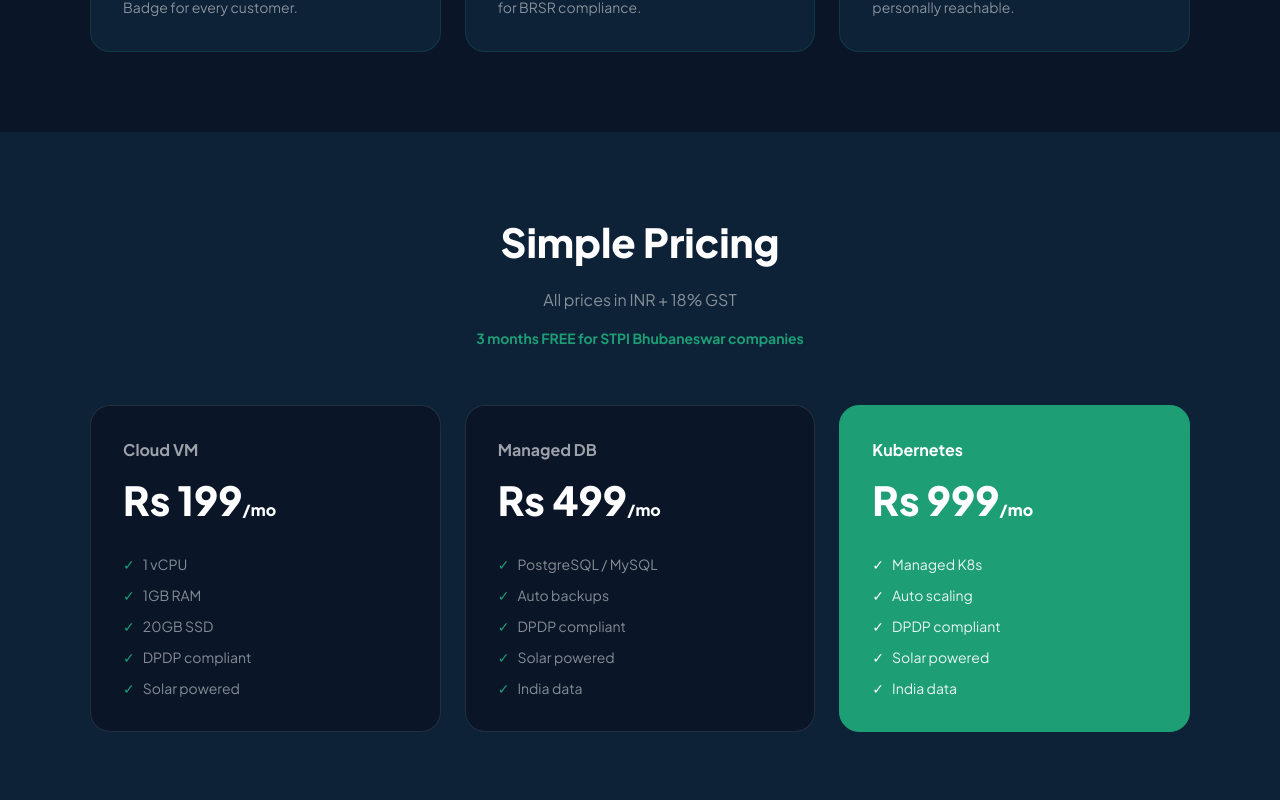
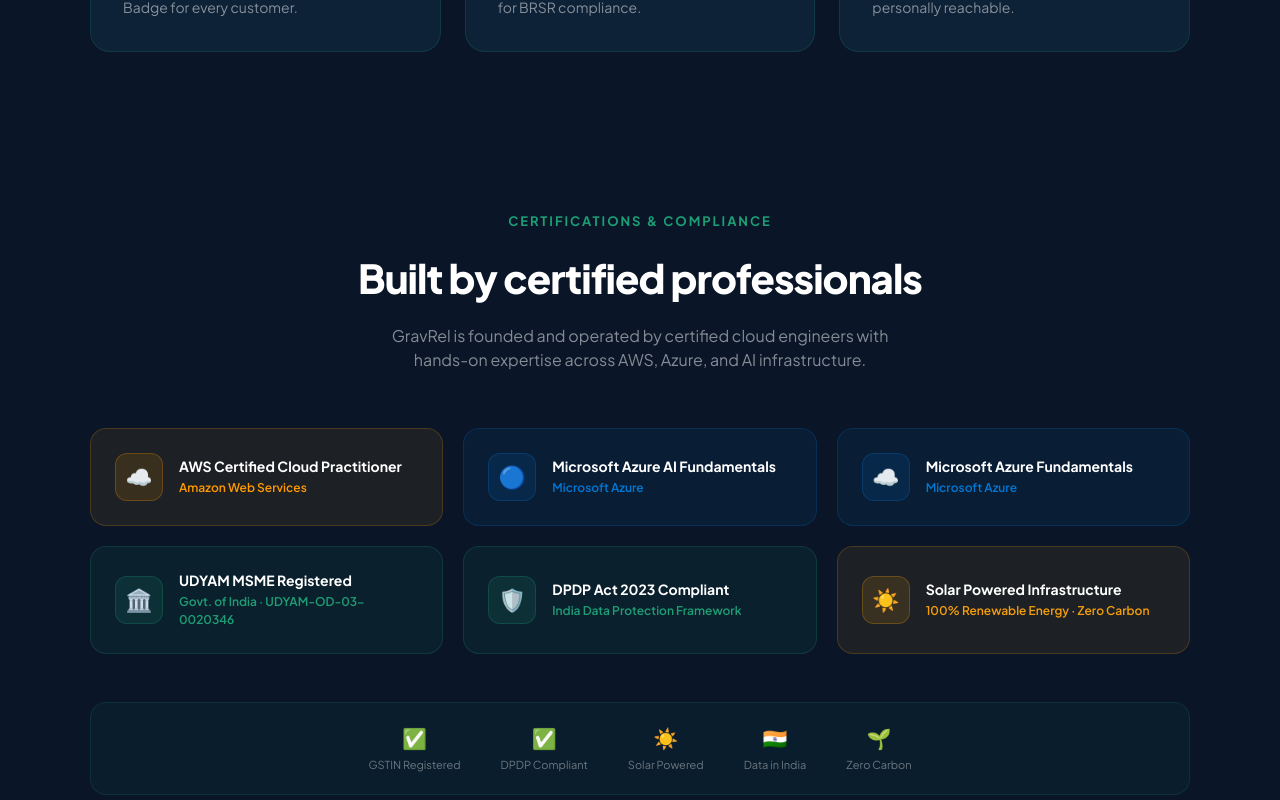
Before and after one commit to yourcloud-in/yourcloud-web, a Next.js app: page / in a window 1280 px wide. Shown: the part 1500-2300 px from the top of the page. Built offline with nearby package versions, Linux system fonts and the light colour scheme.

Commit message:
feat: Priority 3 - blog, certifications, homepage updated

```diff
--- /dev/null
+++ b/src/app/CertificationsSection.tsx
@@ -0,0 +1,173 @@
+'use client'
+
+import { motion, useReducedMotion } from 'motion/react'
+
+const certs = [
+  {
+    icon: '☁️',
+    name: 'AWS Certified Cloud Practitioner',
+    issuer: 'Amazon Web Services',
+    color: '#FF9900',
+    bg: 'rgba(255,153,0,0.08)',
+    border: 'rgba(255,153,0,0.2)',
+  },
+  {
+    icon: '🔵',
+    name: 'Microsoft Azure AI Fundamentals',
+    issuer: 'Microsoft Azure',
+    color: '#0078D4',
+    bg: 'rgba(0,120,212,0.08)',
+    border: 'rgba(0,120,212,0.2)',
+  },
+  {
+    icon: '☁️',
+    name: 'Microsoft Azure Fundamentals',
+    issuer: 'Microsoft Azure',
+    color: '#0078D4',
+    bg: 'rgba(0,120,212,0.08)',
+    border: 'rgba(0,120,212,0.2)',
+  },
+  {
+    icon: '🏛️',
+    name: 'UDYAM MSME Registered',
+    issuer: 'Govt. of India · UDYAM-OD-03-0020346',
+    color: '#1D9E75',
+    bg: 'rgba(29,158,117,0.08)',
+    border: 'rgba(29,158,117,0.2)',
+  },
+  {
+    icon: '🛡️',
+    name: 'DPDP Act 2023 Compliant',
+    issuer: 'India Data Protection Framework',
+    color: '#1D9E75',
+    bg: 'rgba(29,158,117,0.08)',
+    border: 'rgba(29,158,117,0.2)',
+  },
+  {
+    icon: '☀️',
+    name: 'Solar Powered Infrastructure',
+    issuer: '100% Renewable Energy · Zero Carbon',
+    color: '#F59E0B',
+    bg: 'rgba(245,158,11,0.08)',
+    border: 'rgba(245,158,11,0.2)',
+  },
+]
+
+export function CertificationsSection() {
+  const reduce = useReducedMotion()
+
+  return (
+    <section style={{ background: '#0A1628', padding: '80px 24px' }}>
+      <div style={{ maxWidth: 1100, margin: '0 auto' }}>
+
+        {/* Header */}
+        <motion.div
+          initial={reduce ? {} : { opacity: 0, y: 20 }}
+          whileInView={{ opacity: 1, y: 0 }}
+          transition={{ duration: 0.5 }}
+          style={{ textAlign: 'center', marginBottom: 56 }}
+        >
+          <div style={{
+            fontSize: 13, color: '#1D9E75', fontWeight: 700,
+            letterSpacing: '0.15em', textTransform: 'uppercase', marginBottom: 16
+          }}>
+            Certifications & Compliance
+          </div>
+          <h2 style={{
+            fontSize: 40, fontWeight: 800, color: '#fff',
+            marginBottom: 16, letterSpacing: -1
+          }}>
+            Built by certified professionals
+          </h2>
+          <p style={{ fontSize: 16, color: 'rgba(255,255,255,0.5)', maxWidth: 520, margin: '0 auto' }}>
+            GravRel is founded and operated by certified cloud engineers
+            with hands-on expertise across AWS, Azure, and AI infrastructure.
+          </p>
+        </motion.div>
+
+        {/* Certifications Grid */}
+        <div style={{
+          display: 'grid',
+          gridTemplateColumns: 'repeat(3, 1fr)',
+          gap: 20,
+        }}>
+          {certs.map((cert, i) => (
+            <motion.div
+              key={i}
+              initial={reduce ? {} : { opacity: 0, y: 20 }}
+              whileInView={{ opacity: 1, y: 0 }}
+              transition={{ delay: i * 0.08 }}
+              whileHover={reduce ? {} : { y: -3, scale: 1.01 }}
+              style={{
+                background: cert.bg,
+                border: `1px solid ${cert.border}`,
+                borderRadius: 16,
+                padding: '24px',
+                display: 'flex',
+                alignItems: 'center',
+                gap: 16,
+              }}
+            >
+              <div style={{
+                width: 48, height: 48, borderRadius: 12,
+                background: `${cert.color}20`,
+                border: `1px solid ${cert.color}40`,
+                display: 'flex', alignItems: 'center',
+                justifyContent: 'center', fontSize: 22,
+                flexShrink: 0,
+              }}>
+                {cert.icon}
+              </div>
+              <div>
+                <div style={{
+                  fontSize: 14, fontWeight: 700,
+                  color: '#fff', marginBottom: 4, lineHeight: 1.3
+                }}>
+                  {cert.name}
+                </div>
+                <div style={{ fontSize: 12, color: cert.color, fontWeight: 600 }}>
+                  {cert.issuer}
+                </div>
+              </div>
+            </motion.div>
+          ))}
+        </div>
+
+        {/* Trust bar */}
+        <motion.div
+          initial={reduce ? {} : { opacity: 0 }}
+          whileInView={{ opacity: 1 }}
+          transition={{ delay: 0.4 }}
+          style={{
+            marginTop: 48,
+            padding: '20px 32px',
+            background: 'rgba(29,158,117,0.06)',
+            border: '1px solid rgba(29,158,117,0.15)',
+            borderRadius: 16,
+            display: 'flex',
+            alignItems: 'center',
+            justifyContent: 'center',
+            gap: 40,
+            flexWrap: 'wrap',
+          }}
+        >
+          {[
+            { label: 'GSTIN Registered', value: '✅' },
+            { label: 'DPDP Compliant', value: '✅' },
+            { label: 'Solar Powered', value: '☀️' },
+            { label: 'Data in India', value: '🇮🇳' },
+            { label: 'Zero Carbon', value: '🌱' },
+          ].map((item, i) => (
+            <div key={i} style={{ textAlign: 'center' }}>
+              <div style={{ fontSize: 20 }}>{item.value}</div>
+              <div style={{ fontSize: 11, color: 'rgba(255,255,255,0.4)', marginTop: 4 }}>
+                {item.label}
+              </div>
+            </div>
+          ))}
+        </motion.div>
+
+      </div>
+    </section>
+  )
+}
--- a/src/app/blog/page.tsx
+++ b/src/app/blog/page.tsx
@@ -3,9 +3,8 @@
 export const metadata: Metadata = {
   title: 'Cloud, DPDP & Solar Tech Blog | GravRel',
   description: 'Expert articles on DPDP Act 2023, solar-powered cloud infrastructure, Kubernetes in India, AI, and Tier 2 India tech. Free education for Indian developers and startups.',
-  alternates: { canonical: 'https://gravrel.com/blog' },
-  keywords: ['DPDP cloud India blog', 'solar cloud India', 'cloud hosting India guide', 'GravRel blog', 'Indian cloud provider'],
-  openGraph: { title: 'GravRel Blog', description: 'DPDP compliance, solar tech, AI tutorials for Indian developers.', url: 'https://gravrel.com/blog' },
+  alternates: { canonical: 'https://gravrelaetherops.com/blog' },
+  openGraph: { title: 'GravRel Blog', description: 'DPDP compliance, solar tech, AI tutorials for Indian developers.', url: 'https://gravrelaetherops.com/blog' },
 };
 
 const posts = [
@@ -13,37 +12,37 @@
     slug: 'what-is-dpdp-act-2023',
     title: 'What is the DPDP Act 2023? A Complete Guide for Indian Businesses',
     excerpt: "The Digital Personal Data Protection Act 2023 is India's most important data law. Here's what it means for your business and how GravRel helps you stay compliant from day one.",
-    date: 'May 2026', category: 'DPDP Compliance', readTime: '8 min', icon: '\uD83D\uDEE1\uFE0F',
+    date: 'May 2026', category: 'DPDP Compliance', readTime: '8 min', icon: '🛡️',
   },
   {
     slug: 'why-aws-is-not-dpdp-compliant',
     title: 'Why AWS, GCP and Azure Cannot Be DPDP Compliant',
     excerpt: 'Your data on AWS Mumbai still flows through US-based control planes. Here is the technical reality of why only a datacenter physically in India can be truly DPDP compliant.',
-    date: 'May 2026', category: 'DPDP Compliance', readTime: '6 min', icon: '\u26A0\uFE0F',
+    date: 'May 2026', category: 'DPDP Compliance', readTime: '6 min', icon: '⚠️',
   },
   {
     slug: 'solar-powered-cloud-india',
     title: "How GravRel Built India's First Solar-Powered Cloud Datacenter",
     excerpt: 'From Growatt inverters to LiFePO4 batteries — the complete technical story of how we run a production cloud datacenter on 100% solar power in Bhubaneswar, Odisha.',
-    date: 'May 2026', category: 'Solar Tech', readTime: '10 min', icon: '\u2600\uFE0F',
+    date: 'May 2026', category: 'Solar Tech', readTime: '10 min', icon: '☀️',
   },
   {
     slug: 'free-domain-india-students',
-    title: 'Free .yc.in Domains for Indian Students — How and Why',
-    excerpt: 'Talent in India should never die due to lack of money. GravRel gives free yourproject.yc.in subdomains to students, researchers, open source contributors, and NGOs.',
-    date: 'May 2026', category: 'Community', readTime: '4 min', icon: '\uD83C\uDF93',
+    title: 'Free .gr.in Domains for Indian Students — How and Why',
+    excerpt: 'Talent in India should never die due to lack of money. GravRel gives free yourproject.gr.in subdomains to students, researchers, open source contributors, and NGOs.',
+    date: 'May 2026', category: 'Community', readTime: '4 min', icon: '🎓',
   },
   {
     slug: 'cloud-hosting-bhubaneswar-odisha',
     title: 'Cloud Hosting in Bhubaneswar — Why Tier 2 India Matters',
     excerpt: 'AWS has no datacenter in Odisha. We do. Physical presence in Tier 2 India creates a structural advantage for local businesses, government, and researchers.',
-    date: 'May 2026', category: 'Tier 2 India', readTime: '5 min', icon: '\uD83C\uDFD9\uFE0F',
+    date: 'May 2026', category: 'Tier 2 India', readTime: '5 min', icon: '🏙️',
   },
   {
     slug: 'gravrel-vs-aws-pricing',
     title: 'GravRel vs AWS Mumbai — Honest Pricing Comparison',
     excerpt: 'Side-by-side comparison of GravRel and AWS Mumbai pricing for VMs, databases, and storage. GravRel is 60% cheaper, DPDP compliant, and solar powered.',
-    date: 'May 2026', category: 'Pricing', readTime: '7 min', icon: '\u20B9',
+    date: 'May 2026', category: 'Pricing', readTime: '7 min', icon: '₹',
   },
 ];
 
@@ -58,6 +57,7 @@
         <h1 className="text-4xl md:text-5xl font-bold mb-4">GravRel <span className="text-[#1D9E75]">Blog</span></h1>
         <p className="text-xl text-gray-400 max-w-2xl mx-auto">Expert insights on DPDP compliance, solar-powered infrastructure, and cloud hosting for Indian businesses.</p>
       </section>
+
       <section className="px-6 pb-20 max-w-5xl mx-auto">
         <div className="grid md:grid-cols-2 gap-6">
           {posts.map((post) => (
@@ -75,14 +75,19 @@
             </article>
           ))}
         </div>
+
         <div className="mt-16 text-center bg-[#0D2137] border border-[#1D9E75]/20 rounded-2xl p-10">
           <h2 className="text-2xl font-bold mb-3">Get More from GravRel</h2>
-          <p className="text-gray-400 mb-6">Free developer docs, free .yc.in domain for students, India's most affordable DPDP-compliant cloud.</p>
+          <p className="text-gray-400 mb-6">Free developer docs, free .gr.in domain for students, India's most affordable DPDP-compliant cloud.</p>
           <div className="flex flex-wrap gap-4 justify-center">
             <a href="/freedomain" className="bg-[#1D9E75] hover:bg-[#0F6E56] text-white px-6 py-3 rounded-xl font-semibold transition-all">Get Free Domain</a>
             <a href="/pricing" className="border border-[#1D9E75] text-[#1D9E75] hover:bg-[#1D9E75] hover:text-white px-6 py-3 rounded-xl font-semibold transition-all">View Pricing</a>
           </div>
         </div>
+
+        <div className="mt-8 text-center">
+          <p className="text-sm text-gray-600">GravRel · Bhubaneswar, Odisha · ceo@gravrel.com · UDYAM-OD-03-0020346</p>
+        </div>
       </section>
     </main>
   );
--- a/src/app/page.tsx
+++ b/src/app/page.tsx
@@ -1,4 +1,5 @@
 import { HeroSection, StatsSection, MoatsSection, PricingSection, CTASection } from './page-client'
+import { CertificationsSection } from './CertificationsSection'
 
 export default function Home() {
   return (
@@ -6,6 +7,7 @@
       <HeroSection />
       <StatsSection />
       <MoatsSection />
+      <CertificationsSection />
       <PricingSection />
       <CTASection />
     </main>
```
